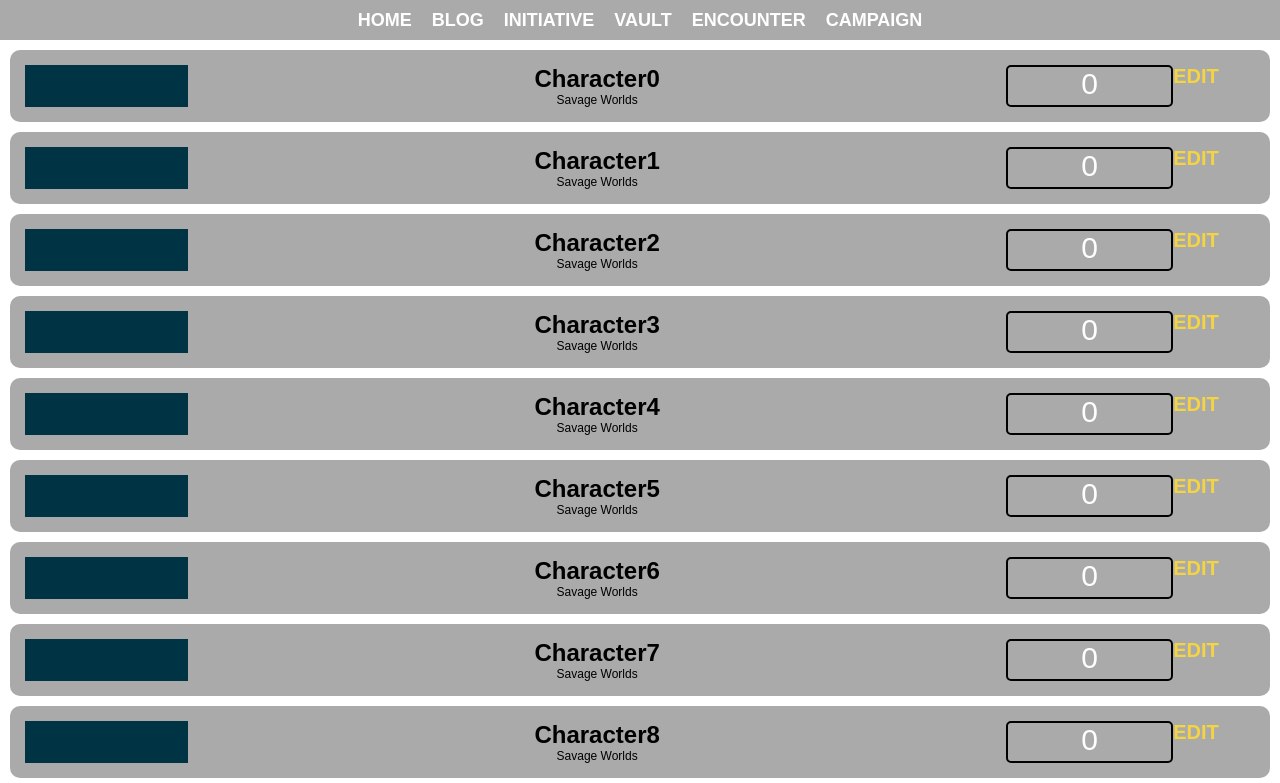
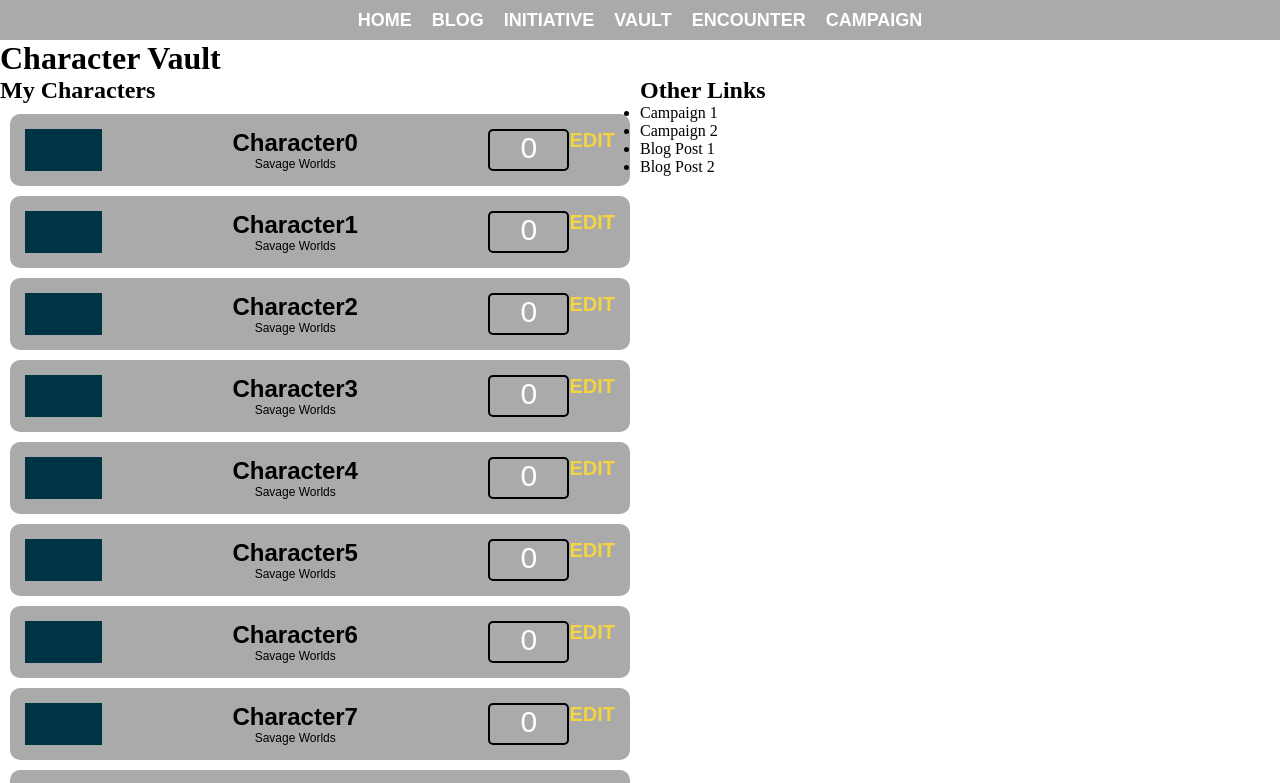
Before and after one commit to parkernalch/savage-suite, an Angular app: page /characters in a window 1280 px wide. Shown: the top 783 px of the page. Built offline with nearby package versions, Linux system fonts and the light colour scheme.

Commit message:
added placeholder formatting for other page functionality

```diff
--- a/src/app/components/character-vault/character-vault.component.html
+++ b/src/app/components/character-vault/character-vault.component.html
@@ -1,5 +1,21 @@
-<ul>
-    <li *ngFor="let character of characters">
-        <app-character-list-item [character]="character"></app-character-list-item>
-    </li>
-</ul>
+<h1>Character Vault</h1>
+
+<div class="row">
+    <div class="col">
+        <h2>My Characters</h2>
+        <ul>
+            <li *ngFor="let character of characters">
+                <app-character-list-item [character]="character"></app-character-list-item>
+            </li>
+        </ul>
+    </div>
+    <div class="col">
+        <h2>Other Links</h2>
+        <ul>
+            <li>Campaign 1</li>
+            <li>Campaign 2</li>
+            <li>Blog Post 1</li>
+            <li>Blog Post 2</li>
+        </ul>
+    </div>
+</div>
```
